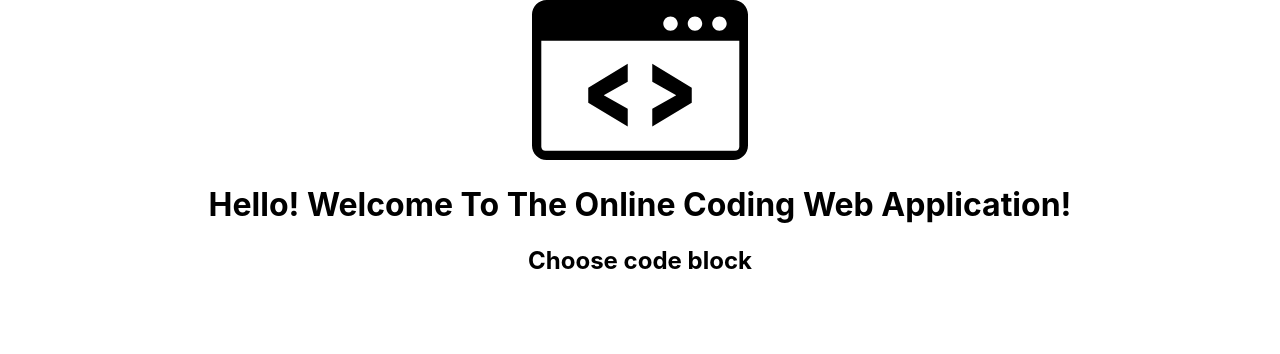
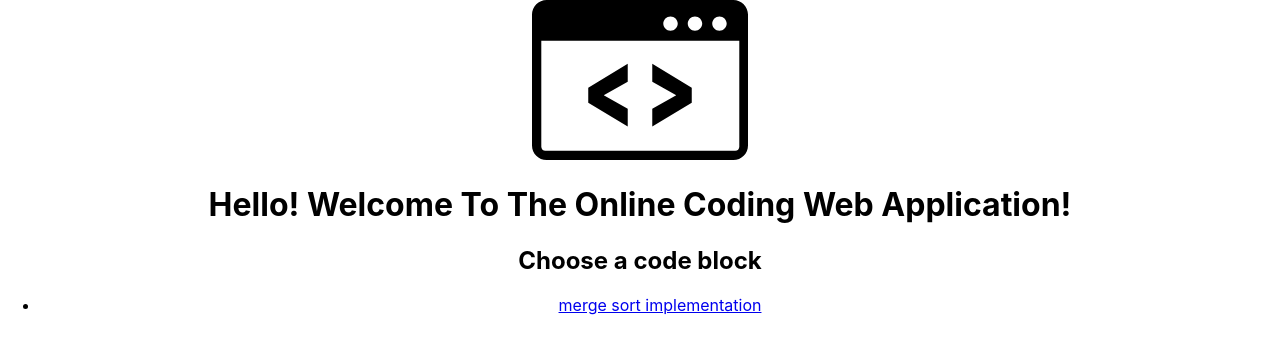
Before and after one commit to rimonsh/online-coding-web-app, a React (Create React App) app: page / in a window 1280 px wide. Shown: the top 354 px of the page. Built offline with nearby package versions, Linux system fonts and the light colour scheme.

Commit message:
adding a code block component

```diff
--- a/src/App.css
+++ b/src/App.css
@@ -22,14 +22,3 @@
 .App-link {
   color: #61dafb;
 }
-
-.Homepage {
-  background-color: #e7eefb;
-  min-height: 100vh;
-  display: flex;
-  flex-direction: column;
-  align-items: center;
-  justify-content: center;
-  font-size: calc(10px + 2vmin);
-  color: rgb(10, 9, 15);
-}
--- a/src/App.js
+++ b/src/App.js
@@ -3,15 +3,16 @@ import "./App.css";
 import React from "react";
 import { BrowserRouter as Router, Route, Routes } from "react-router-dom";
 import Homepage from "./homepage";
+import codeBlock from "./codeBlock";
 
 function App() {
   return (
     <div className="App">
       <img src={logo} className="App-logo" alt="logo" />
-
       <Router>
         <Routes>
           <Route path="/" element={<Homepage />} />
+          <Route path="/code-block/:id" element={<codeBlock />} />
         </Routes>
       </Router>
     </div>
--- /dev/null
+++ b/src/codeBlock.js
@@ -0,0 +1,8 @@
+const codeBlocks = [
+  {
+    title: "merge sort implementation",
+    code: "mergeSort() {\n  // Your code here\n}",
+  },
+  // Add more code blocks
+];
+export default codeBlocks;
--- a/src/homepage.js
+++ b/src/homepage.js
@@ -1,12 +1,20 @@
 import React from "react";
-import "./App.css";
+import codeBlock from "./codeBlock";
+
 import { Link } from "react-router-dom";
 
 const Homepage = () => {
   return (
     <div>
       <h1> Hello! Welcome To The Online Coding Web Application!</h1>
-      <h2> Choose code block</h2>
+      <h2> Choose a code block</h2>
+      <ul>
+        {codeBlock.map((block, index) => (
+          <li key={index}>
+            <Link to={`/code-block/${index}`}>{block.title}</Link>
+          </li>
+        ))}
+      </ul>
     </div>
   );
 };
```
